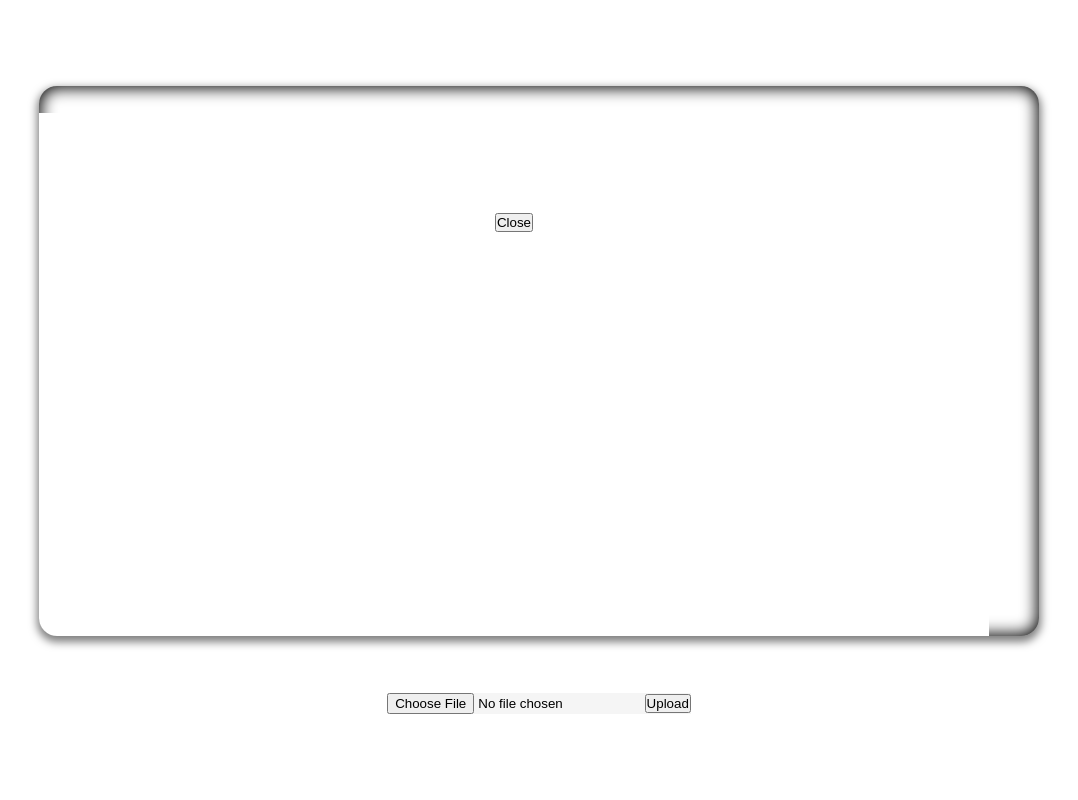
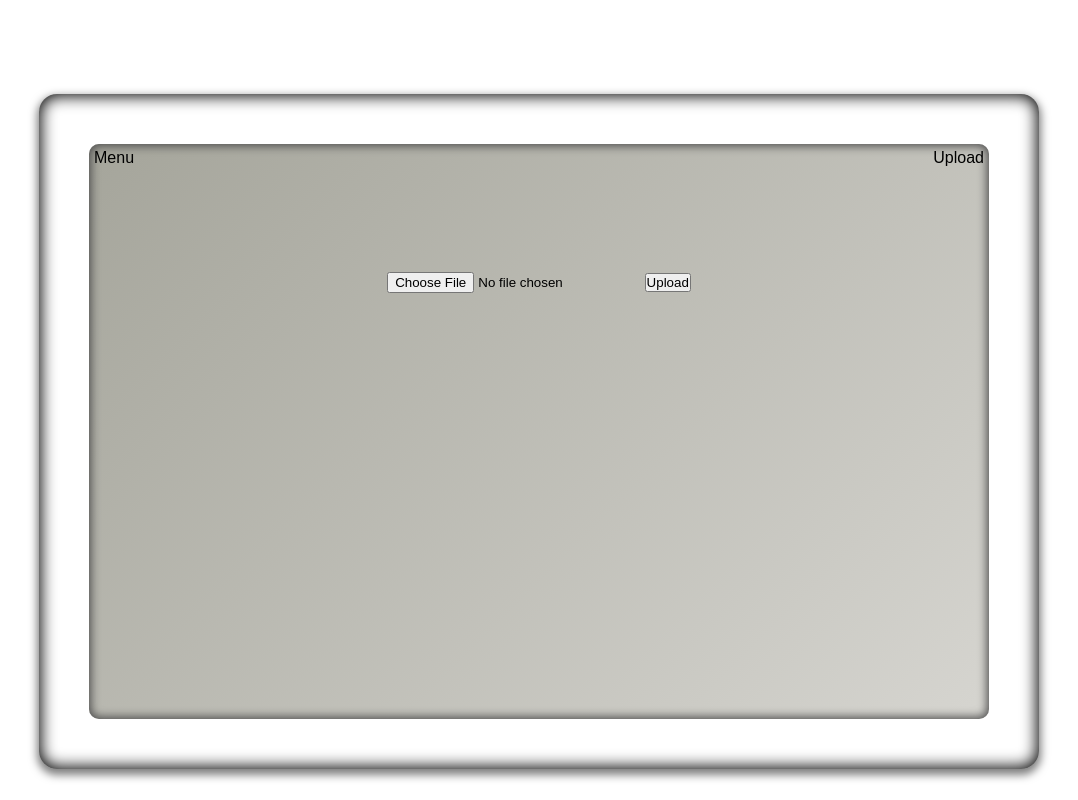
Before and after one commit to Akwei001/Music-Project, a website: page index.html in a window 1280 px wide. Both pictures are taken after a click on the button "Upload". Shown: the whole page, without its empty margins (101-1179 px from the left). Drawn offline with nearby package versions, Linux system fonts and the light colour scheme; a web font is replaced by a local one.

Commit message:
upload button working

```diff
--- a/css/style.css
+++ b/css/style.css
@@ -25,15 +25,12 @@ body {
   position: relative;
   /* width: 375px; */
   width: 1000px;
-  height: 550px;
+  height: 675px;
   border-radius: 18px;
   background: white;
   overflow: hidden;
   box-shadow: 0.1px 4px 8px 2px rgba(0, 0, 0.5, 0.5),
     inset 0vw 0vw 1.25vw 0.15vw;
-}
-
-.tracklist button {
 }
 
 .block .screen .nav {
@@ -46,6 +43,7 @@ body {
   border: none;
   background: none;
   text-decoration: none;
+  cursor: pointer;
   font: inherit;
   margin: 5px;
 }
@@ -63,13 +61,14 @@ body {
   position: relative;
   margin: 30px auto 0px auto;
   width: 900px;
-  height: 230px;
+  height: 575px;
   background: linear-gradient(135deg, #a5a59b, #d6d5d0);
   border-radius: 10px;
   box-shadow: inset 0px 0px 10px 2px #4d4d4d;
   font-family: 'ChicagoFont', 'Arial';
   font-size: 100%;
-  color: #484647;
+  /* color: #484647; */
+  color: black;
 }
 
 /* .music-container .block .shape {
@@ -136,8 +135,15 @@ body {
   margin: 10%;
 }
 
-#upload-form {
-  background-color: whitesmoke;
+.upload {
+  background-color: none;
+  visibility: hidden;
+}
+
+.upload.active {
+  background-color: none;
+  visibility: visible;
+  transition: 0.3s;
 }
 
 .tracklist {
@@ -147,7 +153,7 @@ body {
   z-index: 1;
   width: 100%;
   height: 100%;
-  background: white;
+  /* background: white; */
   max-height: 0px;
   overflow: hidden;
   transition: 0.5s;
@@ -160,12 +166,12 @@ body {
   position: absolute;
   bottom: 0;
   z-index: 10;
-  width: 95%;
+  width: 100%;
   height: 95%;
-
+  margin-top: 10px;
   max-height: 0px;
   overflow: scroll;
-  transition: 0.5s;
+  transition: 1s;
   display: flex;
   align-items: center;
   flex-direction: column;
@@ -175,6 +181,7 @@ body {
   position: relative;
   width: 80%;
   display: flex;
+  flex-direction: column;
   align-items: center;
   justify-content: space-between;
   border-radius: 10px;
@@ -182,13 +189,23 @@ body {
   cursor: pointer;
   margin: 10px;
   padding: 12px 12px 20px 12px;
+  border: 1px solid rgba(0, 0, 0, 0.08);
   /* box-shadow: 0.1px 8px 8px 2px rgba(0, 0, 0, 0.1); */
-  background: linear-gradient(135deg, #a5a59b, #d6d5d0);
+  /* background: linear-gradient(135deg, #a5a59b, #d6d5d0); */
   border-radius: 10px;
-  box-shadow: inset 0px 0px 10px 2px #4d4d4d;
+  /* box-shadow: inset 0px 0px 10px 2px #4d4d4d; */
   font-family: 'ChicagoFont', 'Arial';
   font-size: 100%;
-  color: #484647;
+  color: black;
+}
+
+.tracklist.active::-webkit-scrollbar {
+  display: none;
+}
+
+audio::-webkit-media-controls-panel {
+  background-color: #bebeb9;
+  opacity: 100%;
 }
 
 .music-container .active {
--- a/index.html
+++ b/index.html
@@ -17,31 +17,37 @@
   <body>
     <h1></h1>
     <div class="music-container" id="music-container">
-      <div class="test"></div>
-      <ul class="tracklist">
-        <button onclick="open_list()">Close</button>
-      </ul>
+        <!-- <ul class="tracklist">
+          <button onclick="open_list()">Close</button>
+        </ul> -->
       <div class="block">
         <div class="screen">
           <div class="nav">
             <button onclick="open_list()">Menu</button>
-            <button onclick="open_list()">Upload</button>
+            <button onclick="open_upload()">Upload</button>
+            <!-- <ul class="tracklist"></ul> -->
+            <ul class="tracklist">
+              <button onclick="open_list()">Close</button>
+            </ul>
           </div>
-
-          <p></p>
-          <p></p>
+          <form id="upload-form" class="upload">
+            <div class="mb-3">
+              <input type="file" name="filename" id="file-upload" accept=".mp3" />
+              <input type="submit" value="Upload" />
+            </div>
+          </form>
         </div>
       </div>
       <div class="main">
         <div class="track-info"></div>
-        <div class="progress-container" id="progress-container">
+        <!-- <div class="progress-container" id="progress-container">
           <div class="progress" id="progress">
             <input type="range" min="0" max="0" id="slider" value="0" />
             <p>0:00</p>
           </div>
-        </div>
+        </div> -->
 
-        <div class="player">
+        <!-- <div class="player">
           <button id="prev" class="action-btn">
             <i class="fas fa-backward" aria-hidden="true"></i>
           </button>
@@ -50,26 +56,35 @@
           </button>
           <button id="next" class="action-btn">
             <i class="fas fa-forward" aria-hidden="true"></i>
-          </button>
+          </button> -->
         </div>
       </div>
     </div>
 
-    <form id="upload-form">
+    <!-- <form id="upload-form" class="upload-form">
       <div class="mb-3">
         <input type="file" name="filename" id="file-upload" accept=".mp3" />
         <input type="submit" value="Upload" />
       </div>
-    </form>
+    </form> -->
 
-    <ul id="tracks"></ul>
+    <!-- <ul id="tracks"></ul> -->
 
     <script>
       let tracklist = document.querySelector('.tracklist');
 
+      let upload = document.querySelector('.upload');
+
       function open_list() {
         console.log('i was clicked');
         tracklist.classList.toggle('active');
+      }
+
+      function open_upload(){
+
+        console.log('i upload was clicked');
+        upload.classList.toggle('active');
+
       }
     </script>
 
```
